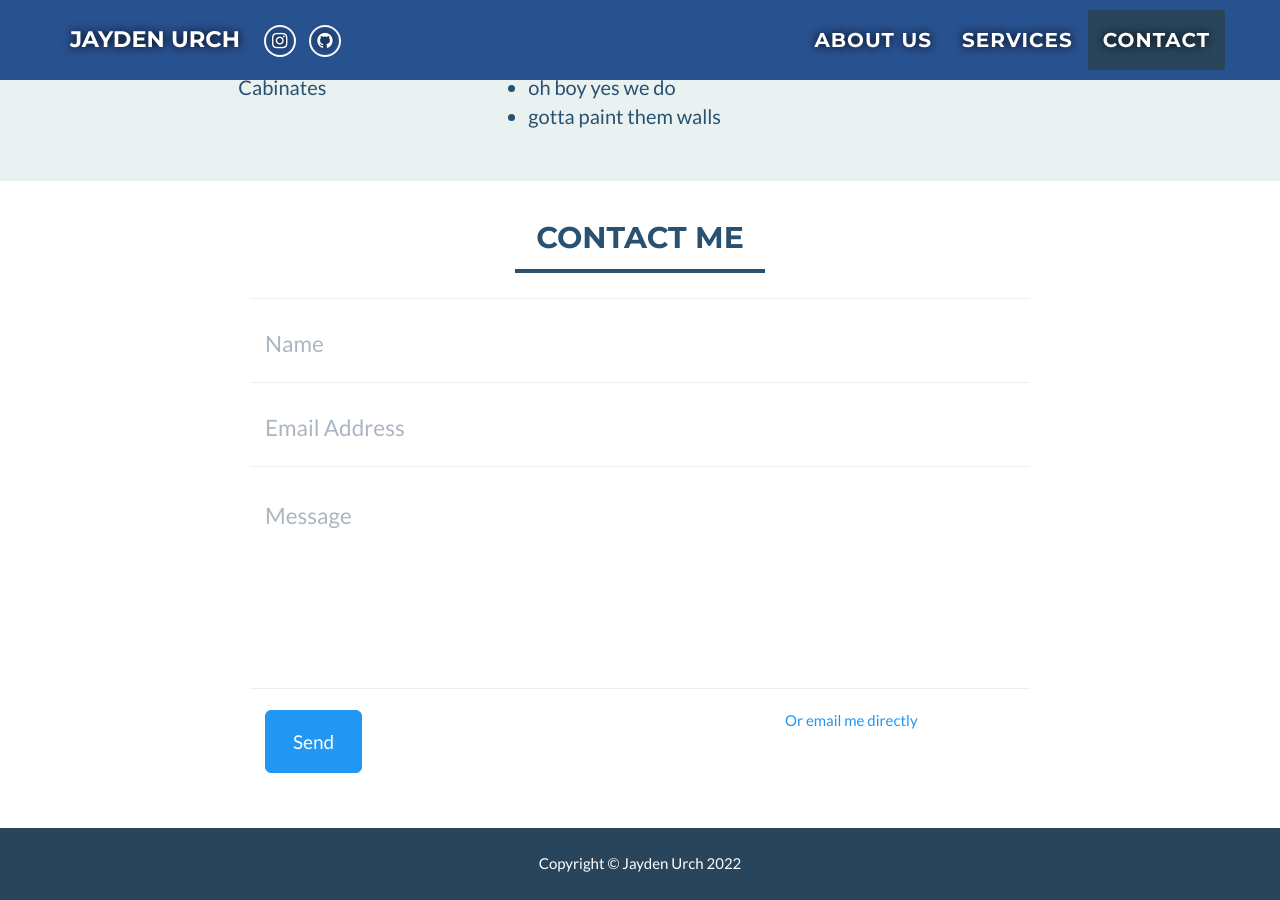
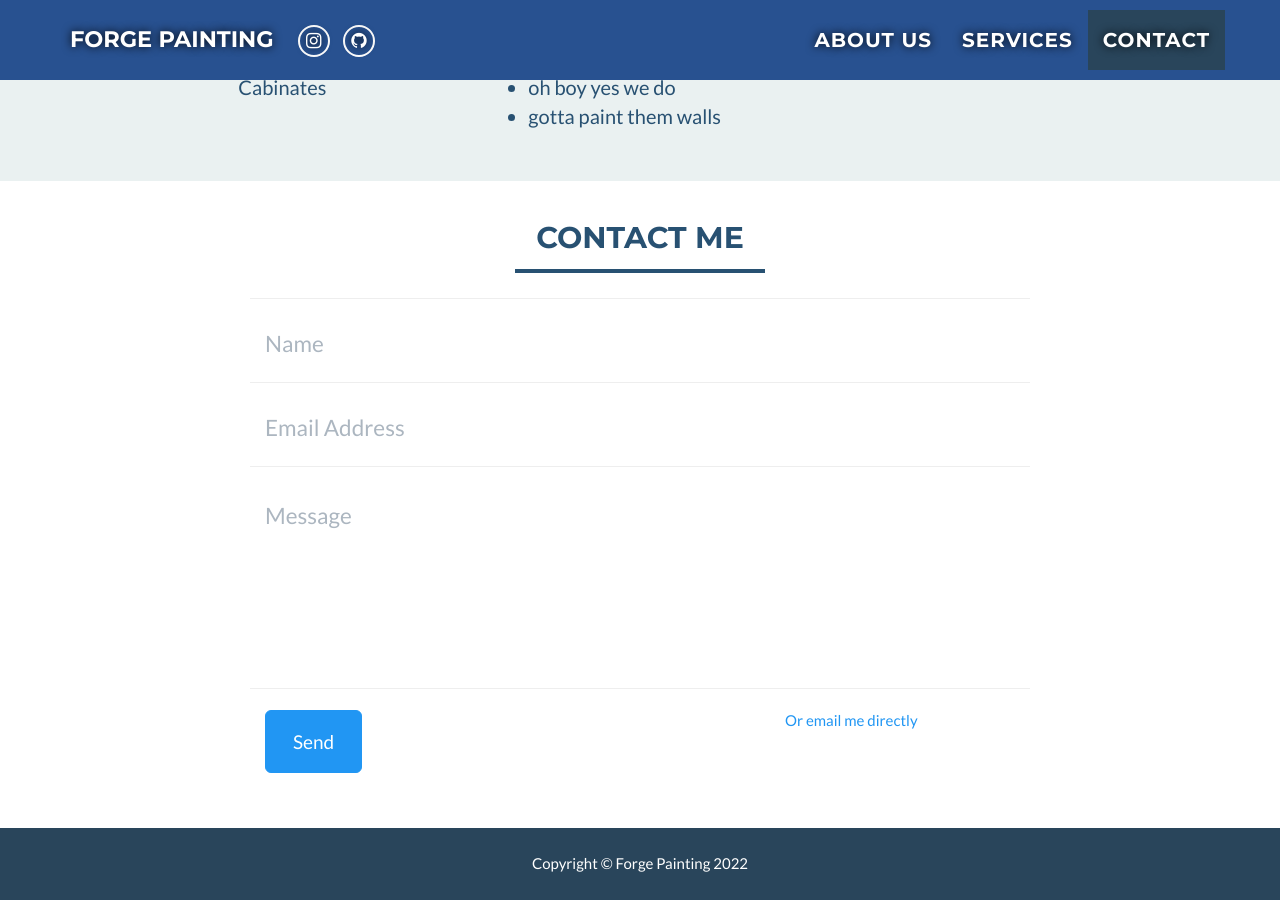
Before and after one commit to jayden626/ForgePainting, a Jekyll site: the page built from index.html, in a window 1280 px wide and 900 px high, scrolled down 1381 px. Built offline with Jekyll 4.4.1, drawn with Linux system fonts in a browser that asks for light colours; some of the changed text lies outside the part shown.

Commit message:
updated finer details

```diff
--- a/_config.yml
+++ b/_config.yml
@@ -1,5 +1,5 @@
 # Site settings
-name: Jayden Urch
+name: Forge Painting
 email: Jayden.Urch@uon.edu.au
 formurl: https://submit-form.com/SwoAhsDh
 #canonical_url: https://edwinexemplar.com
```
